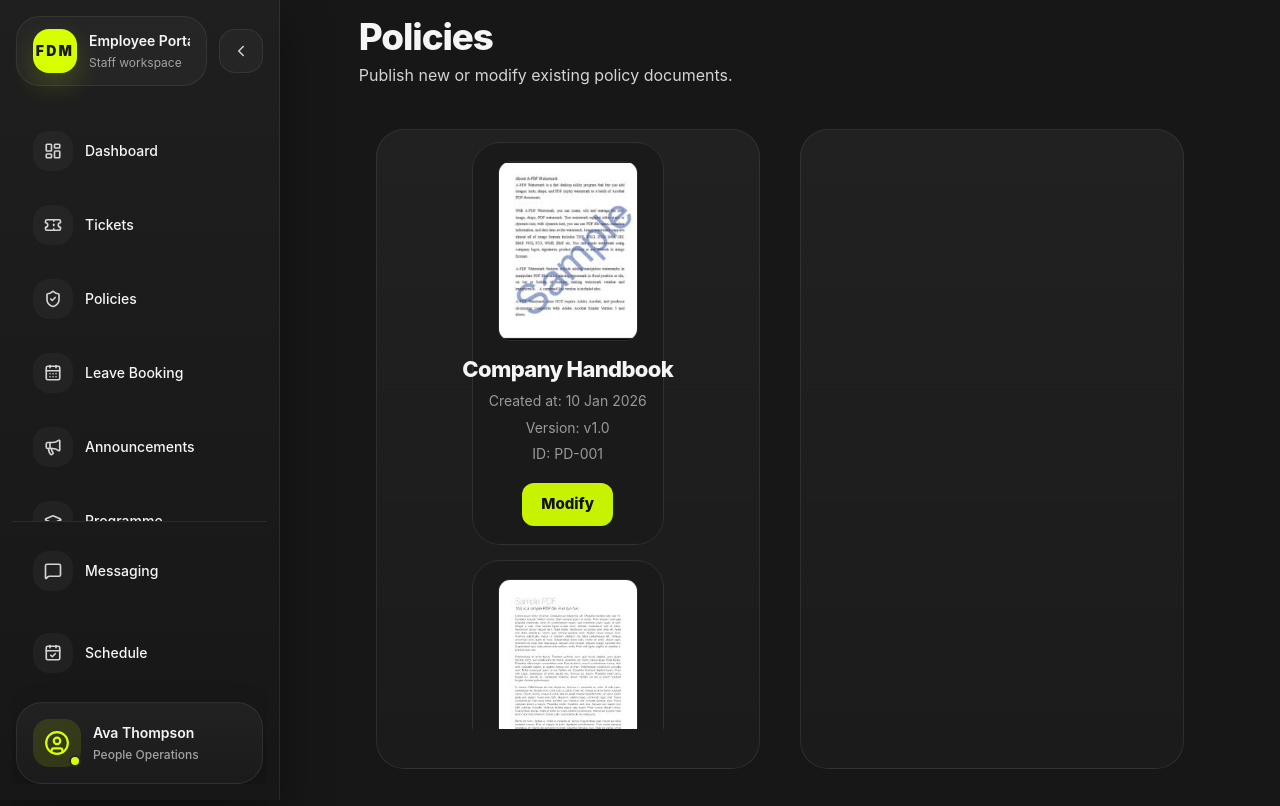
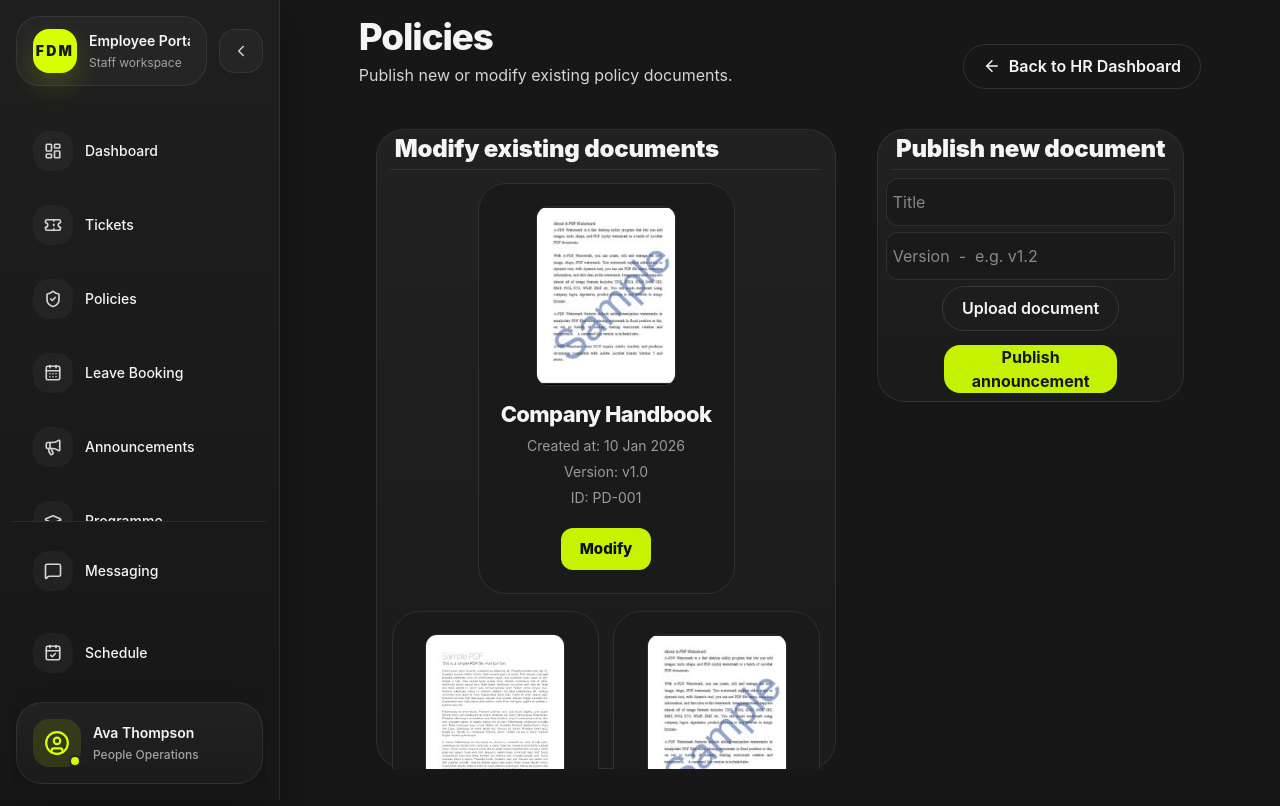
Before and after one commit to FowzanRaja/employee-portal, a React (Vite) app in the folder frontend/: page /hr/policy in a window 1280 px wide. Built offline with nearby package versions, Linux system fonts and the light colour scheme.

Commit message:
added 'publish policy doc' functionality

```diff
--- a/frontend/src/components/HR/HRAnnouncements.jsx
+++ b/frontend/src/components/HR/HRAnnouncements.jsx
@@ -1,4 +1,6 @@
 import { useState } from 'react'
+import { Link } from 'react-router-dom';
+import { ArrowLeft} from 'lucide-react';
 
 export default function HRAnnouncements() {
     const [firstSubmit, setFirstSubmit] = useState(true);
@@ -33,15 +35,23 @@ export default function HRAnnouncements() {
 
     return(
         <div className="announcement-page-container"> {/* Whole view wrapper*/}
-            <div className="flex flex-row items-left justify-left w-8/10">
+            <div className="flex flex-row items-center justify-between w-1/1">
                 <header className="programme-page-header">
                     <h1 className="programme-page-title">Announcements</h1>
                     <p className="programme-page-subtitle">  Publish announcements to staff. </p>
                 </header>
+                <Link
+                    to="/hr"
+                    className="fdm-nav-btn"
+                    style={{ display: 'flex', alignItems: 'center', gap: '0.5rem', height: 'fit-content', justifyContent: 'center' }}
+                >
+                    <ArrowLeft size={18} />
+                    Back to HR Dashboard
+                </Link>
             </div>
 
             <div className="announcements-section-container">
-                <div  className="hr-section" id="hr-announcements"> {/* Create/View announcements */}
+                <div  className="hr-section !h-7/10" id="hr-announcements"> {/* Create/View announcements */}
                     <h2 className="hr-section-title"> Create announcements </h2>
                     <hr className="hr-line"/>
                     <form onSubmit={createAnnouncement} onMouseEnter={() => setHovered(true)} onMouseLeave={() => setHovered(false)} className="transition-all duration-300 ease-in-out p-2 pb-0 gap-2 flex flex-col items-center justify-top h-full">
--- a/frontend/src/components/HR/HRLeave.jsx
+++ b/frontend/src/components/HR/HRLeave.jsx
@@ -1,15 +1,24 @@
-import {Check, X, CircleUser} from 'lucide-react';
+import {Check, X, CircleUser, ArrowLeft} from 'lucide-react';
+import { Link } from 'react-router-dom';
 import LeaveRequest from './LeaveRequest';
 import pfp from '../../assets/pfp images/pfp3.jpg';
 
 export default function HRLeave() {
     return(
         <div className="flex flex-col items-center w-full max-h-screen gap-5">
-            <div className="flex flex-row items-left justify-left w-9/10">
+            <div className="flex flex-row items-center justify-between w-9/10">
                 <header className="programme-page-header">
                     <h1 className="programme-page-title">Review Leave Requests</h1>
                     <p className="programme-page-subtitle">  Approve or deny pending leave requests. </p>
                 </header>
+                <Link
+                    to="/hr"
+                    className="fdm-nav-btn"
+                    style={{ display: 'flex', alignItems: 'center', gap: '0.5rem', height: 'fit-content', justifyContent: 'center' }}
+                >
+                    <ArrowLeft size={18} />
+                    Back to HR Dashboard
+                </Link>
             </div>
 
             <div  className="hr-section w-9/10 h-1/2"> {/* Review leave requests */}
--- a/frontend/src/components/HR/HRPolicy.jsx
+++ b/frontend/src/components/HR/HRPolicy.jsx
@@ -1,7 +1,68 @@
-
+import { Link } from 'react-router-dom';
+import { ArrowLeft} from 'lucide-react';
+import { useState } from 'react';
 
 export default function HRPolicies() {
-      const documents = [
+    const [firstSubmit, setFirstSubmit] = useState(true);
+    const [file,setFile] = useState(null);
+    const [title, setTitle] = useState("");
+    const [version, setVersion] = useState("");
+    const [showTitleError, setShowTitleError] = useState(false);
+    const [showVersionError, setShowVersionError] = useState(false);
+    const [showFileError, setShowFileError] = useState(false);
+
+    const handleTitleChange = (e) => {
+        setTitle(e.target.value);
+        if (!firstSubmit){setShowTitleError(!e.target.value || e.target.value.length === 0);}
+    }
+
+    const handleVersionChange = (e) => {
+        setVersion(e.target.value);
+        if (!firstSubmit){setShowVersionError(!e.target.value || e.target.value.length === 0);}
+    }
+
+    const handleFile = (e) => {
+        setFile(e.target.files[0]);
+        if (!firstSubmit){setShowFileError(!e.target.files[0]);}
+    }
+
+    const handlePublish = (e) => {
+        e.preventDefault();
+        setFirstSubmit(false);
+
+        setShowTitleError(!title || title.length === 0);
+        setShowVersionError(!version || version.length === 0);
+        setShowFileError(!file);
+
+        let canSubmit = (!(!title || title.length === 0) && !(!version || version.length === 0) && file);
+        if (canSubmit) {
+            createAnnouncement(title,version);
+        }
+    }
+
+    const createAnnouncement = (title, version) => {
+        setDocuments(prev => [
+        ...prev,
+        {
+            id: prev.length + 1,
+            policyId: `PD-00${prev.length + 1}`,
+            title,
+            version,
+            createdAt: new Date().toLocaleDateString('en-GB', {
+            day: 'numeric',
+            month: 'long',
+            year: 'numeric'
+            }),
+            thumbnail: "/images/download (1).jpeg"
+        }
+        ]);
+    }
+
+    const modify = (id) => {
+
+    }
+
+    const [documents,setDocuments] = useState([
         {
             id: 1,
             policyId: "PD-001",
@@ -9,7 +70,6 @@ export default function HRPolicies() {
             createdAt: "10 Jan 2026",
             version: "v1.0",
             thumbnail: "/images/download (1).jpeg",
-            file: "/documents/sample1.pdf"
         },
         {
             id: 2,
@@ -18,7 +78,6 @@ export default function HRPolicies() {
             createdAt: "28 Jan 2026",
             version: "v2.1",
             thumbnail: "/images/download.jpeg",
-            file: "/documents/sample2.pdf"
         },
         {
             id: 3,
@@ -27,7 +86,6 @@ export default function HRPolicies() {
             createdAt: "05 Feb 2026",
             version: "v1.3",
             thumbnail: "/images/download (1).jpeg",
-            file: "/documents/sample1.pdf"
         },
         {
             id: 4,
@@ -36,7 +94,6 @@ export default function HRPolicies() {
             createdAt: "01 Feb 2026",
             version: "v3.0",
             thumbnail: "/images/download.jpeg",
-            file: "/documents/sample2.pdf"
         },
         {
             id: 5,
@@ -45,7 +102,6 @@ export default function HRPolicies() {
             createdAt: "20 Feb 2026",
             version: "v2.0",
             thumbnail: "/images/download (1).jpeg",
-            file: "/documents/sample1.pdf"
         },
         {
             id: 6,
@@ -54,21 +110,30 @@ export default function HRPolicies() {
             createdAt: "29 Feb 2026",
             version: "v2.2",
             thumbnail: "/images/download.jpeg",
-            file: "/documents/sample2.pdf"
         },
-    ];
+    ]);
 
     return(
         <div className="HR-policy-page-container">
-            <div className="flex flex-row items-left justify-left w-8/10">
+            <div className="flex flex-row items-center justify-between w-full">
                 <header className="programme-page-header">
                     <h1 className="programme-page-title">Policies</h1>
                     <p className="programme-page-subtitle">  Publish new or modify existing policy documents. </p>
                 </header>
+                <Link
+                    to="/hr"
+                    className="fdm-nav-btn"
+                    style={{ display: 'flex', alignItems: 'center', gap: '0.5rem', height: 'fit-content', justifyContent: 'center' }}
+                >
+                    <ArrowLeft size={18} />
+                    Back to HR Dashboard
+                </Link>
             </div>
 
             <div className="HR-policy-cards-container">
-                <div className="HR-policy-card">
+                <div className="hr-section HR-policy-card" id="existing-docs">
+                    <h2 className="hr-section-title"> Modify existing documents </h2>
+                    <hr className="hr-line"/>
                           <div className="thumb-grid-HR">
                             {documents.map((doc) => (
                             <div key={doc.id} className="thumb-card-HR">
@@ -83,17 +148,33 @@ export default function HRPolicies() {
                                 <p className="thumb-size">Version: {doc.version}</p>
                                 <p className="thumb-id">ID: {doc.policyId}</p>
 
-                                <a href={doc.file} download className="document-btn">
+                                <button onClick={() => modify(doc.id)} className="document-btn">
                                 Modify
-                                </a>
+                                </button>
                             </div>
                             ))}
                         </div>
                 </div>
 
-                <div className="HR-policy-card">
+                <div className="hr-section HR-policy-card" id="new-docs">
+                    <h2 className="hr-section-title"> Publish new document </h2>
+                    <hr className="hr-line"/>
+                    <div className="new-doc-container" onMouseLeave={() => document.activeElement.blur()}>
+                        <input  autoComplete="off" className={`${!firstSubmit && showTitleError ? "policy-inputs-error": "policy-inputs"}`} type="text" name="title" placeholder='Title' onChange={handleTitleChange}/>
+                        <input  autoComplete="off" className={`${!firstSubmit && showVersionError ? "policy-inputs-error" : "policy-inputs"}`} type="text" name="version" placeholder='Version  -  e.g. v1.2'onChange={handleVersionChange}/>
+                        <div className="file-btn-container">
+                            <button className={`${!firstSubmit && showFileError ? "fdm-nav-btn-error": "fdm-nav-btn"}`} id="file-btn">
+                                <label id="upload-label"> Upload document <input  className="hidden" type="file" onChange={handleFile} placeholder='Upload file' accept=".pdf,.docx,.doc,.txt"/> </label>
+                            </button>
+                            <p className={`text-[var(--fdm-text-muted)] transition-all duration-300 ease-in-out ${file ? "max-h-10 opacity-100 translate-y-0":"max-h-0 opacity-0 -translate-y-1"}`}> File uploaded: {file ? file.name : ""} </p>
+                        </div>
+                        <p className={`text-red-500 transition-all duration-300 ease-in-out ${showFileError || showTitleError || showVersionError ? "max-h-10 opacity-100 translate-y-0":"max-h-0 opacity-0 -translate-y-1"}`}> Please complete all fields.</p>
+
+                        <div className="mt-2 h-1/4 w-full flex flex-col items-center justify-center"> <button className="announcement-button" onClick={handlePublish}> Publish announcement </button> </div>
+                    </div>
 
                 </div>
+
             </div>
         </div>
     )
--- a/frontend/src/index.css
+++ b/frontend/src/index.css
@@ -1359,7 +1359,7 @@ p {
   border-radius: 28px;
   border: 1px solid var(--fdm-border);
   height: 80vh;
-  width:50%;
+  width:60%;
   padding: 1%;
   background: linear-gradient(
     180deg,
@@ -1368,6 +1368,133 @@ p {
   );
 
   transition: border-color 0.3s ease-in-out;
+}
+
+#new-docs{
+  height:fit-content !important;
+  width: 40% !important;
+
+}
+
+.new-doc-container{
+  display: flex;
+  flex-direction: column;
+  align-items: center;
+}
+
+#new-docs .policy-inputs{
+  background-color: #1a1a1a;
+
+  padding:2%;
+  margin-bottom:2%;
+
+  width:100%;
+  height:6vh;
+
+  border: solid 1px #303030;
+  border-radius: 12px;
+  transition: all 0.3s ease-in-out;
+}
+
+#new-docs:hover .policy-inputs{
+  border-color:#525252;
+}
+
+#new-docs .policy-inputs:hover{
+  border-color:#c6f20056;
+}
+
+#new-docs .policy-inputs:focus{
+  border-color:var(--fdm-lime);
+  outline: none;
+}
+
+    #new-docs .policy-inputs-error{
+      background-color: #1a1a1a;
+
+      padding:2%;
+      margin-bottom:2%;
+
+      width:100%;
+      height:6vh;
+
+      border:solid 1px #303030;
+      border-radius: 12px;
+      transition: all 0.3s ease-in-out;
+    }
+
+
+
+    #new-docs:hover .policy-inputs-error{
+      border-color:#ff0000;
+    }
+
+
+    #new-docs .policy-inputs-error:focus{
+      border-color: #ff6666;
+      outline: none;
+    }
+
+
+.file-btn-container{
+  display: flex;
+  flex-direction: column;
+  align-items: center;
+  width:100%;
+}
+
+.file-text{
+  white-space: nowrap;
+  pointer-events: none;
+  transition: all 0.2s ease-in-out;
+  color:var(--fdm-text-muted);
+}
+#file-btn{
+  white-space: nowrap;
+  margin-bottom: 2%;
+  width: fit-content;
+}
+
+#upload-label{
+  cursor: pointer;
+}
+
+#new-docs .fdm-nav-btn-error {
+  display: inline-flex;
+  align-items: center;
+  gap: 0.5rem;
+
+  padding: 0.6rem 1.2rem;
+  border-radius: 999px;
+
+  background: transparent;
+  color: #ffffff;
+
+  border: 1px solid #303030;
+
+  font-weight: 600;
+  cursor: pointer;
+
+  transition: all 0.2s ease;
+}
+
+#new-docs:hover .fdm-nav-btn-error {
+  display: inline-flex;
+  align-items: center;
+  gap: 0.5rem;
+
+  padding: 0.6rem 1.2rem;
+  border-radius: 999px;
+
+  background: transparent;
+  color: #ffffff;
+
+  border: 1px solid #ff0000;
+
+  font-weight: 600;
+  cursor: pointer;
+
+  transition: all 0.2s ease;
 }
 
 .thumb-grid-HR{
@@ -1386,8 +1513,8 @@ p {
   flex-direction: column;
   align-items: center;
 
-  min-width: 15vw;
-  max-width:15vw;
+  max-width: fit-content;
+  min-width:45%;
 
   padding:5%;
   margin-bottom: 4%;
```
